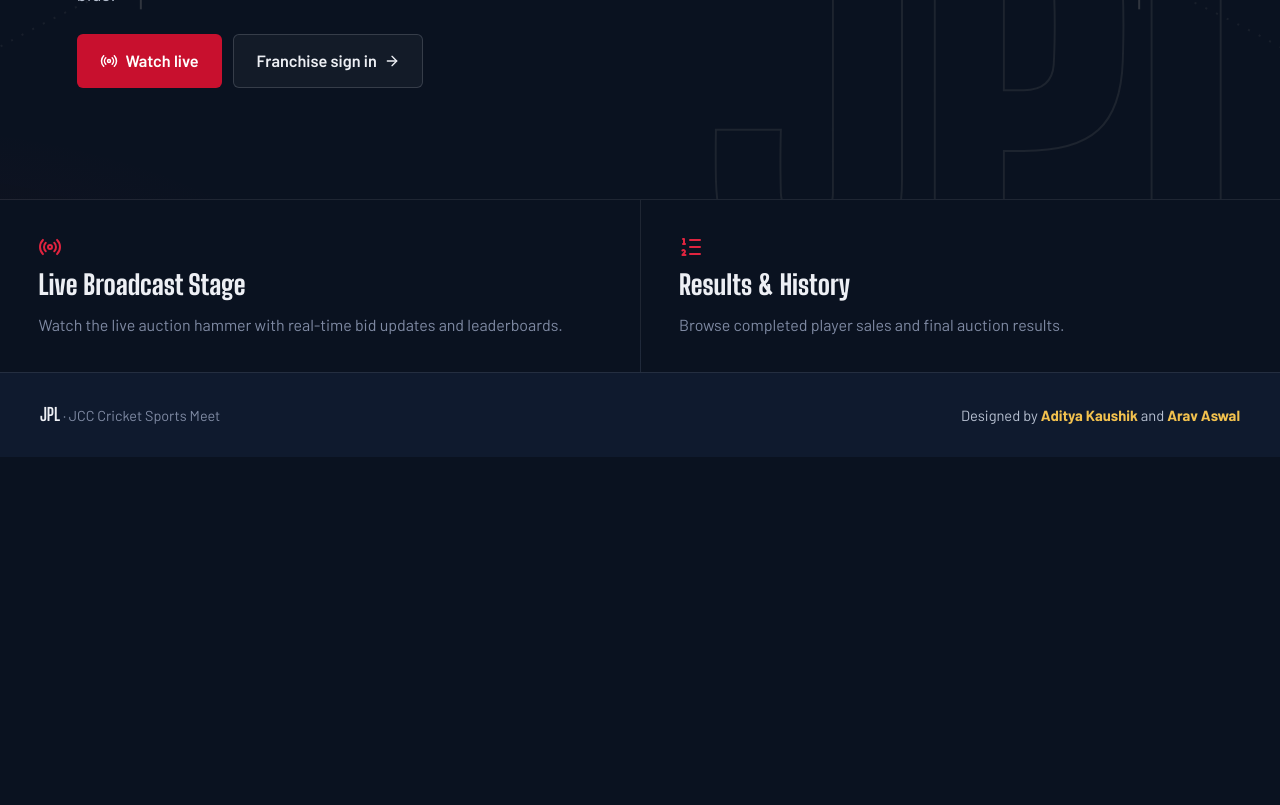
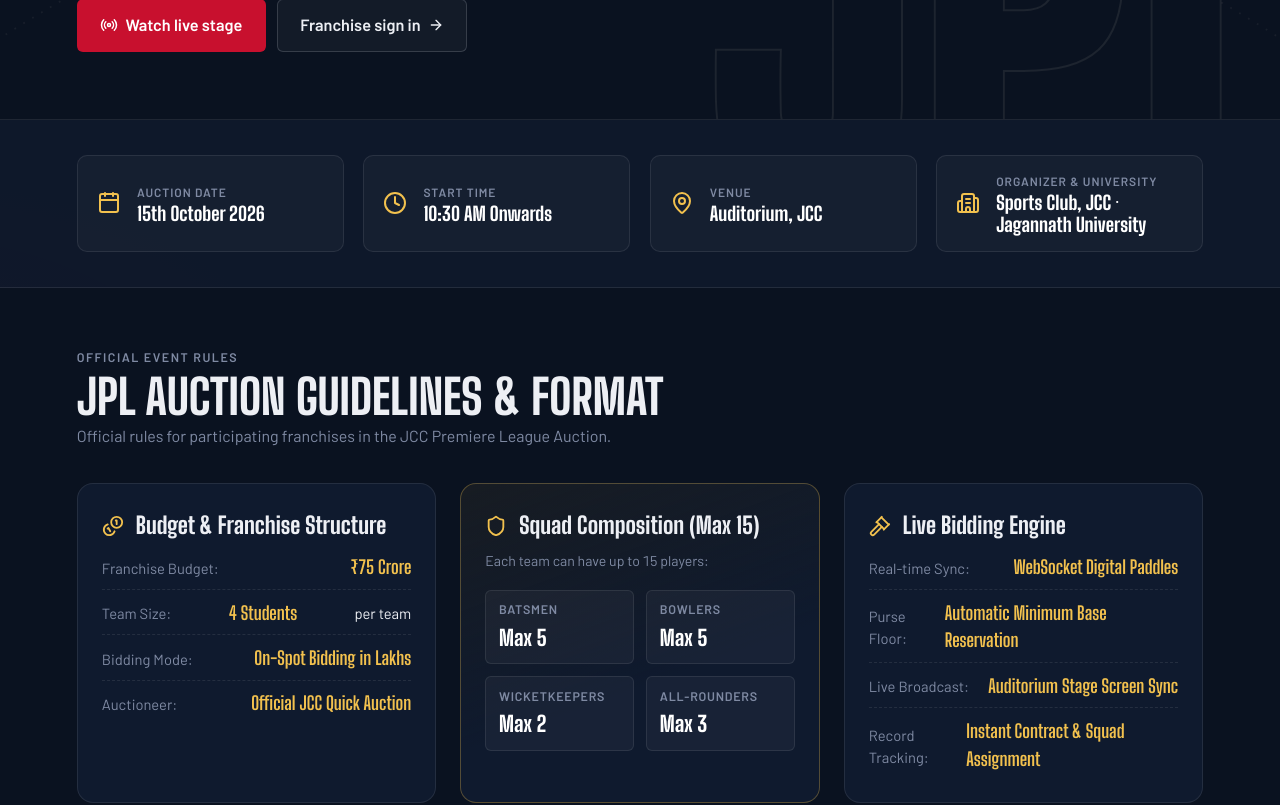
Before and after one commit to AdityaKaushik-git/JPL_New, a React (Vite) app in the folder client/: page / in a window 1280 px wide. Shown: the part 460-1265 px from the top of the page. Before the commit the page ends 917 px from the top, so only its background shows below. Built offline with nearby package versions, Linux system fonts and the light colour scheme; no server answers.

Commit message:
feat(landing): integrate official JPL event details, rules, squad composition, and creator credits

```diff
--- a/client/src/index.css
+++ b/client/src/index.css
@@ -767,14 +767,66 @@
 
 /* Landing */
 .landing { min-height: 100vh; display: flex; flex-direction: column; }
-.landing-hero { position: relative; overflow: hidden; min-height: 75vh; display: flex; align-items: center; padding: 3rem clamp(1.25rem, 6vw, 6rem); border-bottom: 1px solid var(--line); }
+.landing-hero { position: relative; overflow: hidden; min-height: 65vh; display: flex; align-items: center; padding: 3.5rem clamp(1.25rem, 6vw, 6rem); border-bottom: 1px solid var(--line); }
 .landing-mark { position: absolute; right: -3vw; bottom: -6vw; font-family: var(--font-display); font-weight: 900; font-size: clamp(14rem, 36vw, 40rem); line-height: .8; color: transparent; -webkit-text-stroke: 2px rgba(244, 233, 216, .08); pointer-events: none; }
-.landing-copy { position: relative; max-width: 42rem; display: flex; flex-direction: column; gap: 1.2rem; z-index: 2; }
+.landing-copy { position: relative; max-width: 44rem; display: flex; flex-direction: column; gap: 1.2rem; z-index: 2; }
+.landing-badge {
+  display: inline-flex; align-items: center; gap: .5rem; padding: .35rem .85rem; border-radius: 999px;
+  background: rgba(244, 233, 216, .08); border: 1px solid rgba(244, 233, 216, .2); color: var(--seam);
+  font-weight: 700; font-size: .82rem; letter-spacing: .08em; text-transform: uppercase; width: fit-content;
+}
+.pulse-dot { width: 8px; height: 8px; border-radius: 50%; background: var(--gold); box-shadow: 0 0 10px var(--gold); animation: livePulse 1.6s ease-in-out infinite; }
 .landing-kicker { font-weight: 700; color: var(--seam); letter-spacing: .06em; }
 .landing-copy h1 { font-size: clamp(3.2rem, 8vw, 7.5rem); line-height: .88; text-transform: uppercase; font-weight: 900; }
 .landing-lede { font-size: 1.15rem; color: var(--chalk-2); max-width: 36rem; line-height: 1.5; }
 .landing-cta { display: flex; gap: .7rem; flex-wrap: wrap; margin-top: .4rem; }
 .now-playing { display: inline-flex; align-items: center; gap: .5rem; align-self: flex-start; padding: .5rem .9rem; border-radius: 999px; background: var(--leather); color: #fff; font-weight: 600; margin-top: .5rem; }
+
+.landing-event-bar {
+  display: grid; grid-template-columns: repeat(auto-fit, minmax(220px, 1fr)); gap: 1.2rem;
+  padding: 2.2rem clamp(1.25rem, 6vw, 6rem); background: rgba(15, 26, 46, .75); border-bottom: 1px solid var(--line);
+}
+.event-detail-card {
+  display: flex; align-items: center; gap: 1rem; padding: 1rem 1.2rem; border-radius: var(--r);
+  background: rgba(237, 239, 244, .03); border: 1px solid var(--line);
+}
+.event-icon { color: var(--gold); flex-shrink: 0; }
+.event-detail-card small { display: block; font-size: .75rem; text-transform: uppercase; letter-spacing: .08em; color: var(--chalk-3); font-weight: 600; }
+.event-detail-card b { font-family: var(--font-display); font-size: 1.2rem; font-weight: 800; color: #fff; line-height: 1.1; display: block; margin-top: .15rem; }
+
+.landing-rules-section {
+  padding: 3.5rem clamp(1.25rem, 6vw, 6rem); border-bottom: 1px solid var(--line); background: var(--night);
+}
+.landing-rules-head { margin-bottom: 2.2rem; }
+.landing-rules-head h2 { font-family: var(--font-display); font-size: clamp(2rem, 3.8vw, 3rem); font-weight: 800; text-transform: uppercase; margin-top: .2rem; }
+
+.rules-grid {
+  display: grid; grid-template-columns: repeat(auto-fit, minmax(290px, 1fr)); gap: 1.5rem;
+}
+.rule-card {
+  padding: 1.8rem 1.5rem; border-radius: var(--r-lg); background: var(--night-2); border: 1px solid var(--line);
+  display: flex; flex-direction: column; gap: 1rem; transition: transform .2s var(--ease), border-color .2s;
+}
+.rule-card:hover { transform: translateY(-2px); border-color: var(--line-2); }
+.rule-card-highlight { border-color: rgba(242, 193, 78, .3); background: linear-gradient(160deg, rgba(242, 193, 78, .06), var(--night-2) 60%); }
+.rule-card-header { display: flex; align-items: center; gap: .75rem; }
+.rule-icon { color: var(--gold); flex-shrink: 0; }
+.rule-card-header h3 { font-family: var(--font-display); font-size: 1.45rem; font-weight: 800; }
+.rule-subtext { color: var(--chalk-3); font-size: .88rem; margin: -.3rem 0 .2rem; }
+
+.rule-list { list-style: none; margin: 0; padding: 0; display: flex; flex-direction: column; gap: .6rem; }
+.rule-list li { display: flex; justify-content: space-between; align-items: center; font-size: .92rem; border-bottom: 1px dashed var(--line); padding-bottom: .45rem; }
+.rule-list li:last-child { border-bottom: 0; padding-bottom: 0; }
+.rule-list li span { color: var(--chalk-3); }
+.rule-list li b { font-family: var(--font-display); font-size: 1.15rem; color: var(--gold); }
+
+.squad-roles-grid { display: grid; grid-template-columns: 1fr 1fr; gap: .75rem; }
+.squad-role-item {
+  display: flex; flex-direction: column; gap: .15rem; padding: .6rem .8rem; border-radius: var(--r-sm);
+  background: rgba(237, 239, 244, .04); border: 1px solid var(--line);
+}
+.role-lbl { font-size: .78rem; color: var(--chalk-3); text-transform: uppercase; letter-spacing: .06em; font-weight: 600; }
+.role-cap { font-family: var(--font-display); font-size: 1.35rem; font-weight: 800; color: #fff; }
 
 .landing-links { display: grid; grid-template-columns: repeat(2, minmax(0, 1fr)); gap: 1px; background: var(--line); }
 .landing-link { display: flex; flex-direction: column; gap: .4rem; padding: 2.2rem clamp(1.25rem, 3vw, 3rem); background: var(--night); transition: background .2s; }
--- a/client/src/pages/Landing.jsx
+++ b/client/src/pages/Landing.jsx
@@ -1,5 +1,5 @@
 import { Link } from 'react-router-dom'
-import { Radio, ListOrdered, ArrowRight } from 'lucide-react'
+import { Radio, ListOrdered, ArrowRight, Calendar, Clock, MapPin, Building2, Shield, Coins, Gavel } from 'lucide-react'
 import PitchBackdrop from '../components/PitchBackdrop'
 import { useAsync } from '../hooks/useAsync'
 import { api } from '../services/api'
@@ -18,14 +18,17 @@
         <PitchBackdrop className="hero-pitch" />
         <span className="landing-mark" aria-hidden="true">JPL</span>
         <div className="landing-copy">
-          <p className="landing-kicker">JCC CRICKET SPORTS MEET</p>
+          <div className="landing-badge">
+            <span className="pulse-dot" />
+            <span>JCC PREMIERE LEAGUE (JPL) AUCTION</span>
+          </div>
           <h1>The player auction, live.</h1>
           <p className="landing-lede">
-            Follow every paddle live on the screen or sign in as a franchise to place bids.
+            Sports Club, Jagannath Community College (JCC) — Jagannath University, Delhi NCR | Bahadurgarh.
           </p>
           <div className="landing-cta">
             <Link to="/live" className="btn btn-primary btn-lg">
-              <Radio size={18} /> Watch live
+              <Radio size={18} /> Watch live stage
             </Link>
             <Link to="/login" className="btn btn-ghost btn-lg">
               Franchise sign in <ArrowRight size={16} />
@@ -39,12 +42,110 @@
         </div>
       </section>
 
+      {/* Event Details Bar */}
+      <section className="landing-event-bar">
+        <div className="event-detail-card">
+          <Calendar className="event-icon" size={24} />
+          <div>
+            <small>Auction Date</small>
+            <b>15th October 2026</b>
+          </div>
+        </div>
+        <div className="event-detail-card">
+          <Clock className="event-icon" size={24} />
+          <div>
+            <small>Start Time</small>
+            <b>10:30 AM Onwards</b>
+          </div>
+        </div>
+        <div className="event-detail-card">
+          <MapPin className="event-icon" size={24} />
+          <div>
+            <small>Venue</small>
+            <b>Auditorium, JCC</b>
+          </div>
+        </div>
+        <div className="event-detail-card">
+          <Building2 className="event-icon" size={24} />
+          <div>
+            <small>Organizer & University</small>
+            <b>Sports Club, JCC · Jagannath University</b>
+          </div>
+        </div>
+      </section>
+
+      {/* Official Rules & Format Section */}
+      <section className="landing-rules-section">
+        <div className="landing-rules-head">
+          <span className="label">Official Event Rules</span>
+          <h2>JPL Auction Guidelines & Format</h2>
+          <p className="muted">Official rules for participating franchises in the JCC Premiere League Auction.</p>
+        </div>
+
+        <div className="rules-grid">
+          {/* Card 1: Budget & Team Size */}
+          <div className="rule-card">
+            <div className="rule-card-header">
+              <Coins className="rule-icon" size={22} />
+              <h3>Budget & Franchise Structure</h3>
+            </div>
+            <ul className="rule-list">
+              <li><span>Franchise Budget:</span> <b>₹75 Crore</b></li>
+              <li><span>Team Size:</span> <b>4 Students</b> per team</li>
+              <li><span>Bidding Mode:</span> <b>On-Spot Bidding in Lakhs</b></li>
+              <li><span>Auctioneer:</span> <b>Official JCC Quick Auction</b></li>
+            </ul>
+          </div>
+
+          {/* Card 2: Squad Composition */}
+          <div className="rule-card rule-card-highlight">
+            <div className="rule-card-header">
+              <Shield className="rule-icon" size={22} />
+              <h3>Squad Composition (Max 15)</h3>
+            </div>
+            <p className="rule-subtext">Each team can have up to 15 players:</p>
+            <div className="squad-roles-grid">
+              <div className="squad-role-item">
+                <span className="role-lbl">Batsmen</span>
+                <b className="role-cap">Max 5</b>
+              </div>
+              <div className="squad-role-item">
+                <span className="role-lbl">Bowlers</span>
+                <b className="role-cap">Max 5</b>
+              </div>
+              <div className="squad-role-item">
+                <span className="role-lbl">Wicketkeepers</span>
+                <b className="role-cap">Max 2</b>
+              </div>
+              <div className="squad-role-item">
+                <span className="role-lbl">All-Rounders</span>
+                <b className="role-cap">Max 3</b>
+              </div>
+            </div>
+          </div>
+
+          {/* Card 3: Live Bidding System */}
+          <div className="rule-card">
+            <div className="rule-card-header">
+              <Gavel className="rule-icon" size={22} />
+              <h3>Live Bidding Engine</h3>
+            </div>
+            <ul className="rule-list">
+              <li><span>Real-time Sync:</span> <b>WebSocket Digital Paddles</b></li>
+              <li><span>Purse Floor:</span> <b>Automatic Minimum Base Reservation</b></li>
+              <li><span>Live Broadcast:</span> <b>Auditorium Stage Screen Sync</b></li>
+              <li><span>Record Tracking:</span> <b>Instant Contract & Squad Assignment</b></li>
+            </ul>
+          </div>
+        </div>
+      </section>
+
       {/* Direct Quick Links */}
       <section className="landing-links">
         <Link to="/live" className="landing-link">
           <Radio size={24} />
           <b>Live Broadcast Stage</b>
-          <span>Watch the live auction hammer with real-time bid updates and leaderboards.</span>
+          <span>Watch the live auction stage with real-time bid updates and leaderboards.</span>
         </Link>
         <Link to="/history" className="landing-link">
           <ListOrdered size={24} />
@@ -56,8 +157,12 @@
       {/* Footer with Creator Credits */}
       <footer className="landing-foot">
         <div className="landing-foot-inner">
-          <span className="landing-foot-brand"><b>JPL</b> · JCC Cricket Sports Meet</span>
-          <span className="landing-foot-credits">Designed by <strong>Aditya Kaushik</strong> and <strong>Arav Aswal</strong></span>
+          <span className="landing-foot-brand">
+            <b>JPL 2026</b> · Sports Club, JCC (Jagannath University, Delhi NCR | Bahadurgarh)
+          </span>
+          <span className="landing-foot-credits">
+            Designed by <strong>Aditya Kaushik</strong> and <strong>Arav Aswal</strong>
+          </span>
         </div>
       </footer>
     </div>
```
